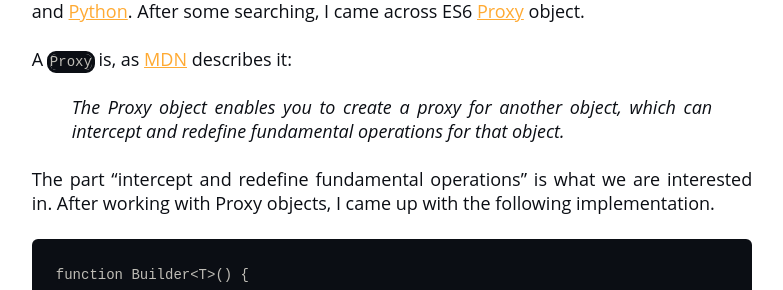
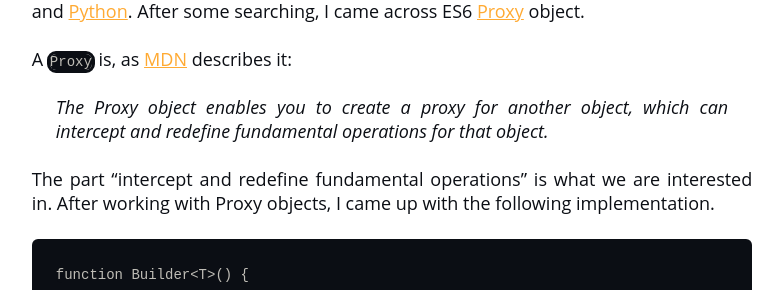
Before and after one commit to brianvanburken/brianvanburken.github.io, a Jekyll site: the page built from _posts/2021-12-12-building-a-builder-pattern-in-typescript.md, in a window 1280 px wide. Shown: the part 4153-4443 px from the top of the page, without its empty margins (248-1031 px from the left). Built offline with Jekyll 4.4.1, drawn with Linux system fonts in a browser that asks for light colours.

Commit message:
fix: blockquote not following vertical rythm

```diff
--- a/_sass/index.scss
+++ b/_sass/index.scss
@@ -63,7 +63,8 @@
 }
 
 blockquote {
-  font-style: italic;
+  font-style: oblique;
+  margin: $baseline;
 }
 
 a, a code {
```
